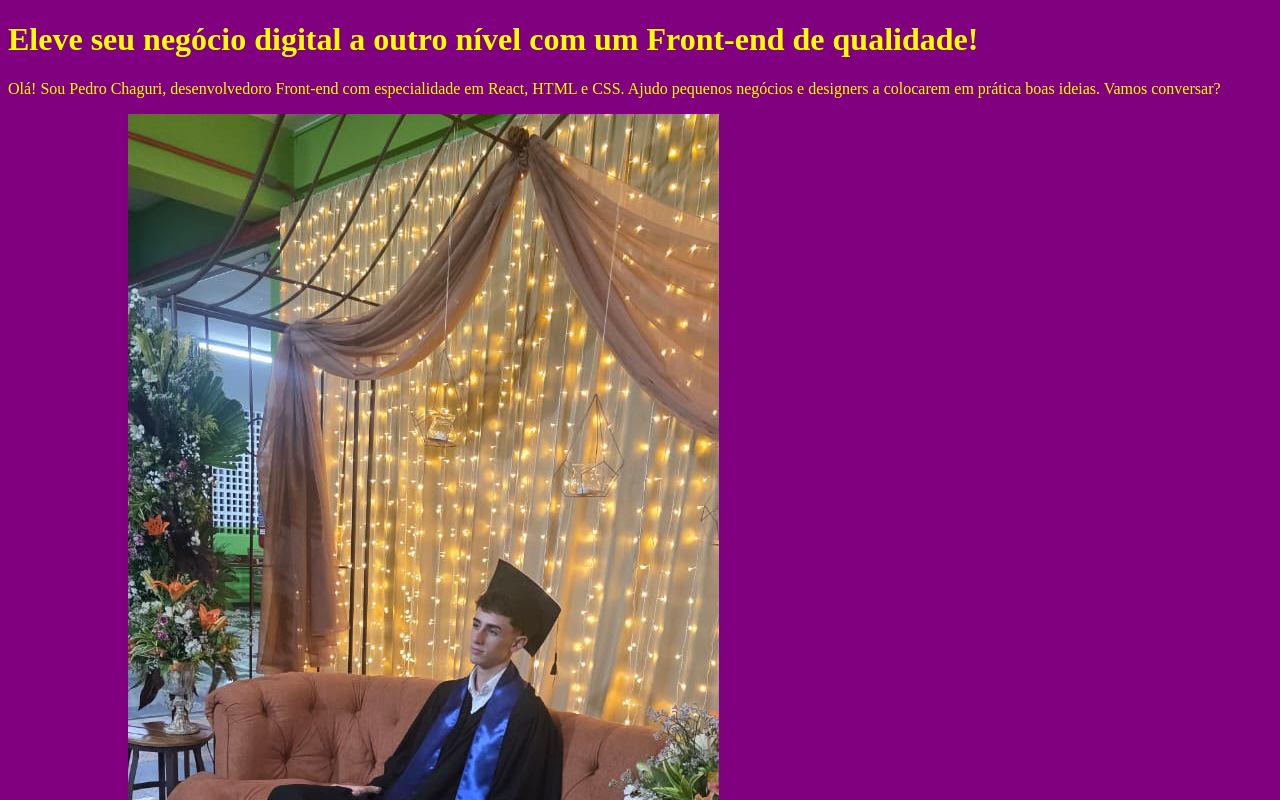
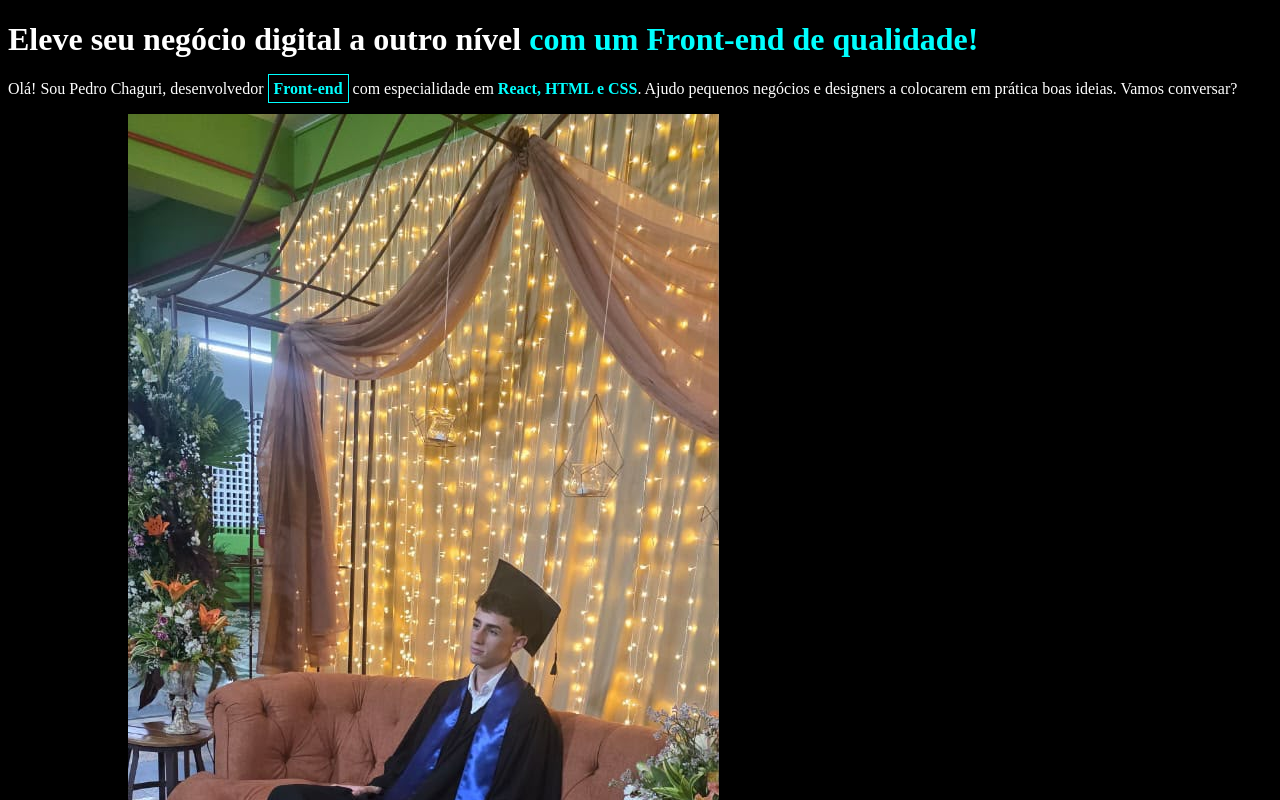
Before and after one commit to pedropchaguri/VsCode, a plain HTML site: page Alura/index.html in a window 1280 px wide. Shown: the top 800 px of the page. Drawn offline with Linux system fonts and the light colour scheme.

Commit message:
0.0.1 site

```diff
--- a/Alura/index.html
+++ b/Alura/index.html
@@ -10,7 +10,7 @@
 <header></header>
 <main>
     <h1>Eleve seu negócio digital a outro nível<strong> com um Front-end de qualidade!</strong></h1>
-    <p>Olá! Sou Pedro Chaguri, desenvolvedoro Front-end com especialidade em React, HTML e CSS. Ajudo pequenos negócios e designers a colocarem em prática boas ideias. Vamos conversar?</p>
+    <p>Olá! Sou Pedro Chaguri, desenvolvedor <span><strong>Front-end</strong></span> com especialidade em <strong>React, HTML e CSS</strong>. Ajudo pequenos negócios e designers a colocarem em prática boas ideias. Vamos conversar?</p>
     <a href="https://instagram.com/pedrinnm__">Instagram</a>
     <a href="https://github.com/pedropchaguri">GitHub</a>
     <img src="WhatsApp Image 2026-08-20 at 16.24.03.jpeg" alt="Foto de Pedro Chaguri">
--- a/Alura/style.css
+++ b/Alura/style.css
@@ -1,4 +1,13 @@
 body{
-    background-color: purple;
-    color: yellow;
+    background-color: black;
+    color: white;
 }
+strong{
+    color:aqua;
+}
+span{
+    color:aqua
+    font-weight: bold;
+    border: 1px aqua solid  ;
+    padding: 5px;
+}
--- /dev/null
+++ b/Faculdade/style.css
@@ -0,0 +1,3 @@
+body{
+    background-color:blue;
+}
--- /dev/null
+++ b/Teste/style.css
@@ -0,0 +1,10 @@
+body{
+    background-color:white;
+    color:black;
+}
+span{
+    color:purple;
+    font-weight: bold;
+    border: 3px purple solid  ;
+    padding: 10px;
+}
```
Also changed, not shown: Faculdade/index.html (+1 -1 lines), Teste/index.html (added, +19 -0 lines), Faculdade/script.js (added).
